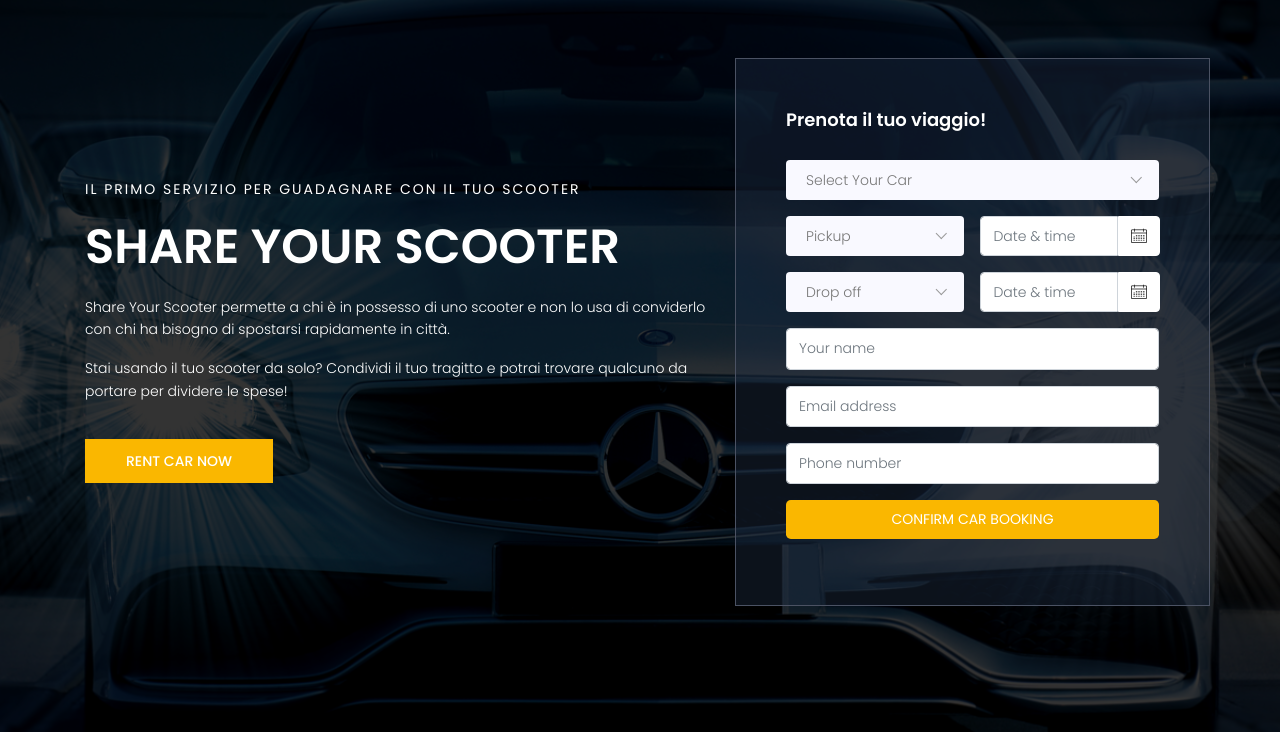
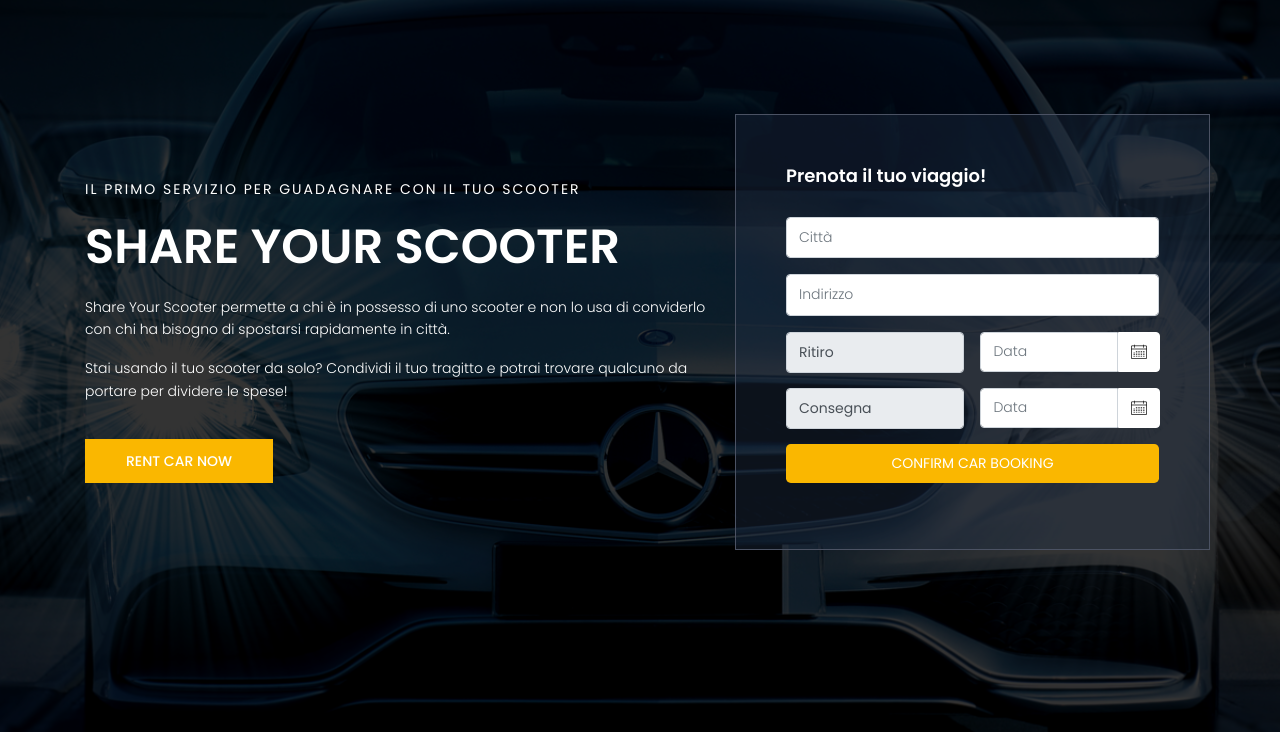
Before and after one commit to andrebacci/SharingScooter, a plain HTML site: page index.html in a window 1280 px wide. Shown: the part 68-800 px from the top of the page. Drawn offline with nearby package versions, Linux system fonts and the light colour scheme; some packages are replaced by stand-ins of ours.

Commit message:
Add form

```diff
--- a/index.html
+++ b/index.html
@@ -85,7 +85,11 @@
 						<div class="col-lg-5  col-md-6 header-right">
 							<h4 class="text-white pb-30">Prenota il tuo viaggio!</h4>
 							<form class="form" role="form" autocomplete="off">
-							    <div class="form-group">
+									<div class="from-group">
+										<input class="form-control txt-field" type="text" name="name" placeholder="Città">
+										<input class="form-control txt-field" type="email" name="email" placeholder="Indirizzo">
+									</div>
+									<!-- <div class="form-group">
 							       	<div class="default-select" id="default-select"">
 										<select>
 											<option value="" disabled selected hidden>Select Your Car</option>
@@ -94,22 +98,16 @@
 											<option value="1">Toyota</option>
 										</select>
 									</div>
-							    </div>
+							    </div> -->
 							    <div class="form-group row">
 							        <div class="col-md-6 wrap-left">
-								       	<div class="default-select" id="default-select"">
-											<select>
-												<option value="" disabled selected hidden>Pickup</option>
-												<option value="1">Pickup One</option>
-												<option value="1">Pickup Two</option>
-												<option value="1">Pickup Three</option>
-												<option value="1">Pickup Four</option>
-											</select>
-										</div>
+								       	<div class="default-select" id="default-select">
+														<input class="form-control txt-field" type="email" name="email" value="Ritiro" disabled>
+												</div>
 							        </div>
 							        <div class="col-md-6 wrap-right">
 										<div class="input-group dates-wrap">
-											<input id="datepicker" class="dates form-control" id="exampleAmount" placeholder="Date & time" type="text">
+											<input id="datepicker" class="dates form-control" id="exampleAmount" placeholder="Data" type="text">
 											<div class="input-group-prepend">
 												<span  class="input-group-text"><span class="lnr lnr-calendar-full"></span></span>
 											</div>
@@ -118,29 +116,18 @@
 							    </div>
 							    <div class="form-group row">
 							        <div class="col-md-6 wrap-left">
-								       	<div class="default-select" id="default-select"">
-											<select>
-												<option value="" disabled selected hidden>Drop off</option>
-												<option value="1">Drop off One</option>
-												<option value="1">Drop off Two</option>
-												<option value="1">Drop off Three</option>
-												<option value="1">Drop off Four</option>
-											</select>
-										</div>
+								       	<div class="default-select" id="default-select">
+													<input class="form-control txt-field" type="email" name="email" value="Consegna" disabled>
+												</div>
 							        </div>
 							        <div class="col-md-6 wrap-right">
 										<div class="input-group dates-wrap">
-											<input id="datepicker2" class="dates form-control" id="exampleAmount" placeholder="Date & time" type="text">
+											<input id="datepicker2" class="dates form-control" id="exampleAmount" placeholder="Data" type="text">
 											<div class="input-group-prepend">
 												<span  class="input-group-text"><span class="lnr lnr-calendar-full"></span></span>
 											</div>
 										</div>
 							        </div>
-							    </div>
-							    <div class="from-group">
-							    	<input class="form-control txt-field" type="text" name="name" placeholder="Your name">
-							    	<input class="form-control txt-field" type="email" name="email" placeholder="Email address">
-							    	<input class="form-control txt-field" type="tel" name="phone" placeholder="Phone number">
 							    </div>
 							    <div class="form-group row">
 							        <div class="col-md-12">
```
